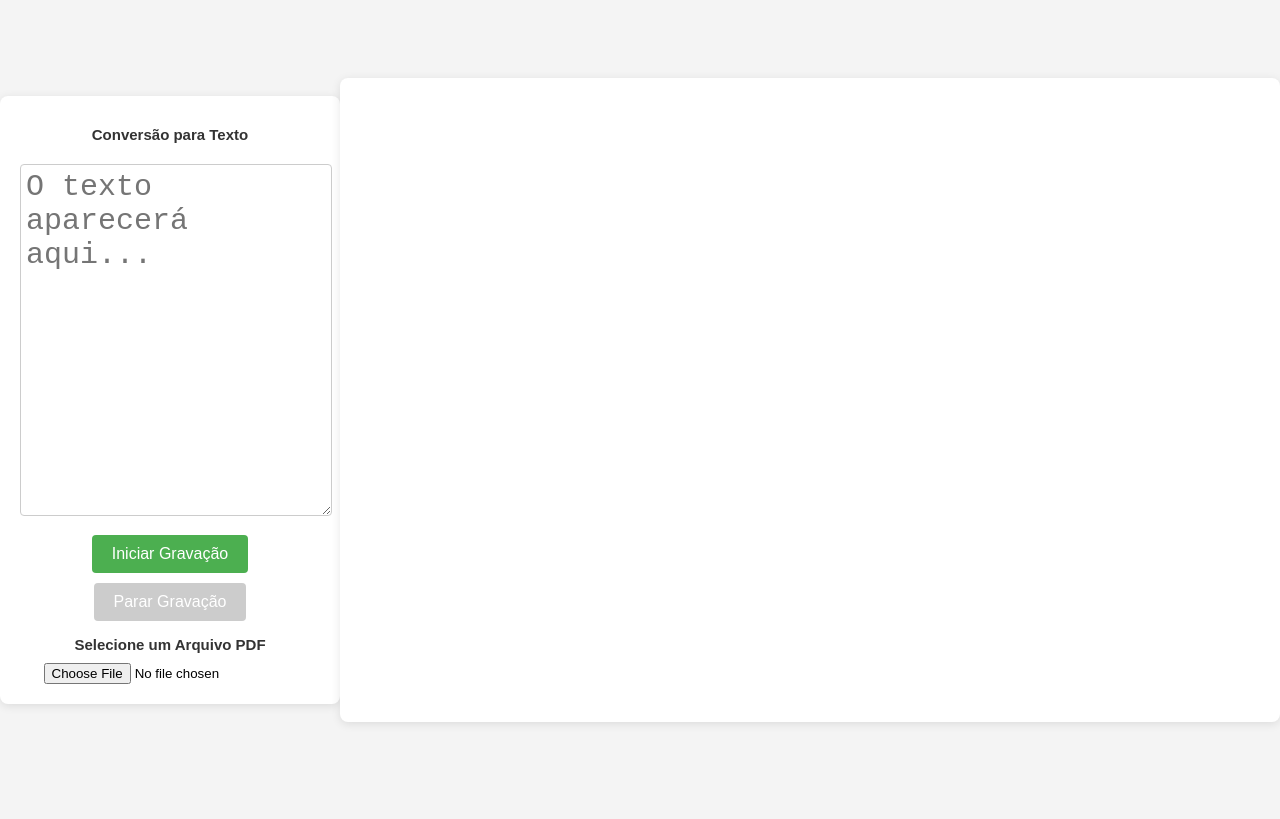
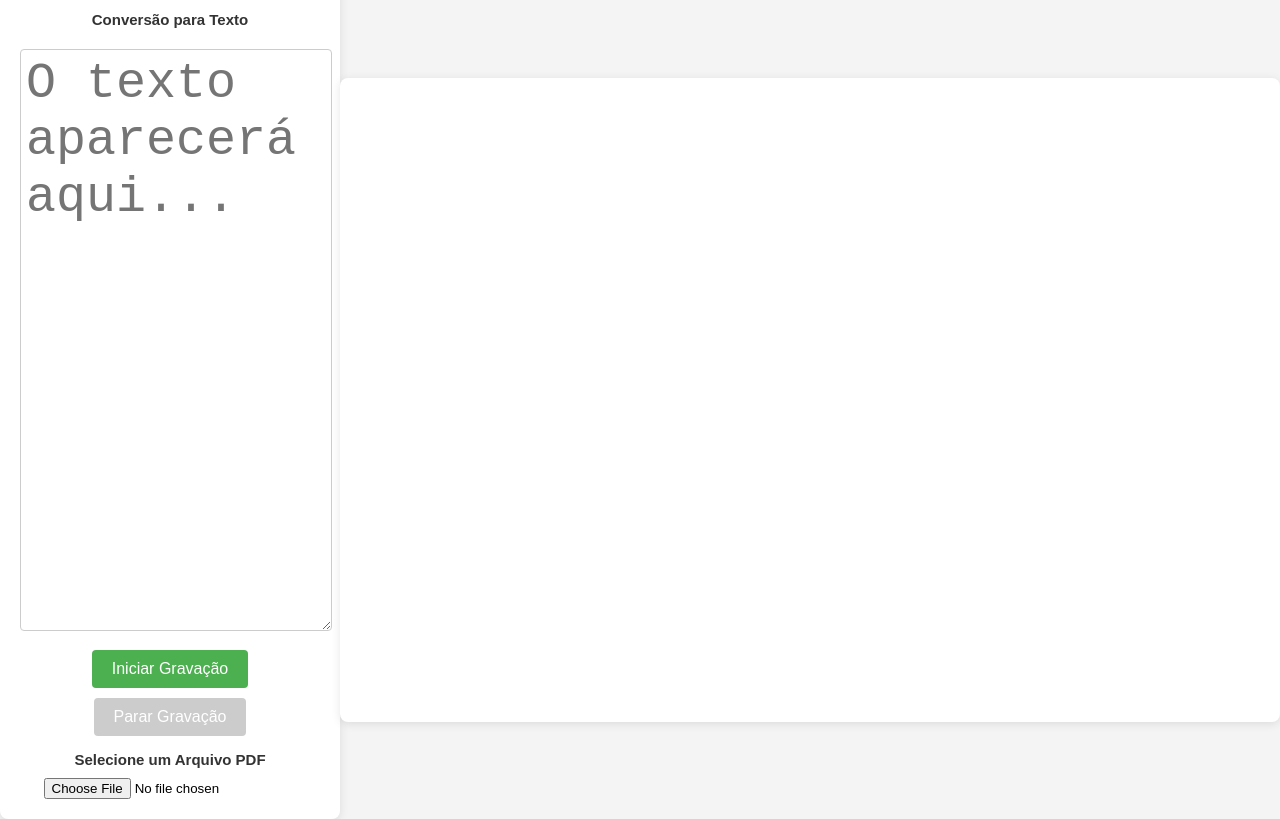
Before and after one commit to Sonia-95/Tradutor_voz, a plain HTML site: page index.html in a window 1280 px wide. Drawn offline with Linux system fonts and the light colour scheme.

Commit message:
Update style.css

```diff
--- a/style.css
+++ b/style.css
@@ -29,7 +29,7 @@ textarea {
     padding: 5px;
     border: 1px solid #ccc;
     border-radius: 4px;
-    font-size: 30px; /* Ajuste o tamanho da fonte conforme necessário */
+    font-size: 50px; /* Ajuste o tamanho da fonte conforme necessário */
 }
 
 button {
```
